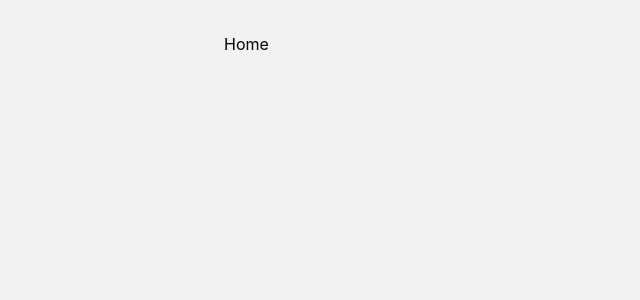
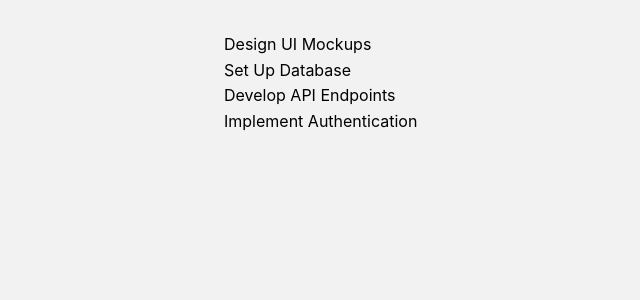
Before and after one commit to Divs-Git/project-planner, a Vue app: page / in a window 1280 px wide. Shown: the top 300 px of the page, without its empty margins (148-788 px from the left). Built offline with nearby package versions, Linux system fonts and the light colour scheme; data requests are answered from the project's data file.

Commit message:
added initital home view

```diff
--- a/src/views/HomeView.vue
+++ b/src/views/HomeView.vue
@@ -1,7 +1,26 @@
-<script setup></script>
-
 <template>
   <main>
-    <div>Home</div>
+    <div v-if="projects.length">
+      <div v-for="project in projects" :key="project.id">
+        {{ project.title }}
+      </div>
+    </div>
   </main>
 </template>
+
+<script>
+export default {
+  name: 'HomeView',
+  data() {
+    return {
+      projects: [],
+    }
+  },
+  mounted() {
+    fetch('http://localhost:8080/projects')
+      .then((res) => res.json())
+      .then((data) => (this.projects = data))
+      .catch((err) => console.log(err))
+  },
+}
+</script>
```
